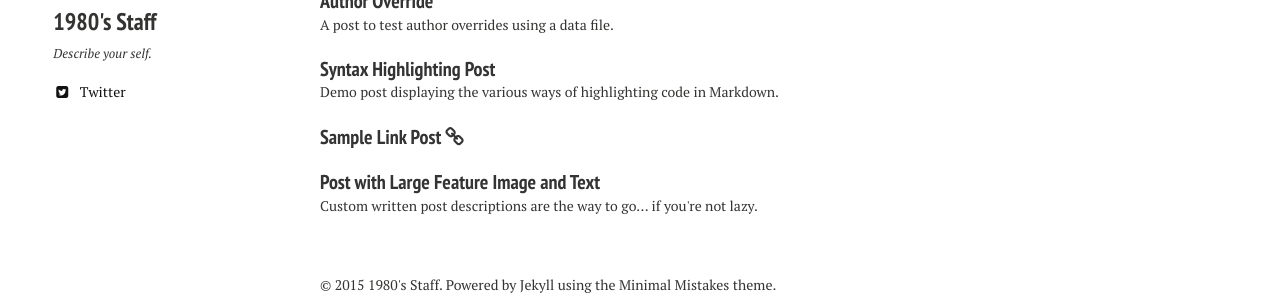
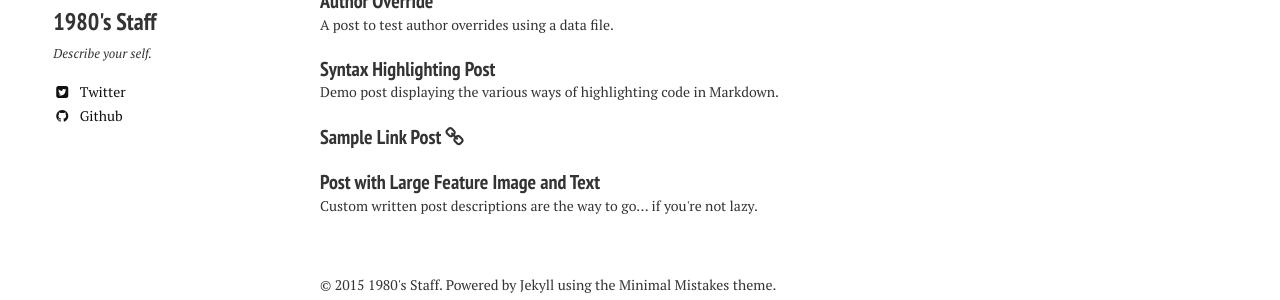
Before and after one commit to 19eighties/blog, a Jekyll site: the page built from index.md, in a window 1280 px wide. Shown: the part 614-914 px from the top of the page. Built offline with Jekyll 4.4.1, drawn with Linux system fonts in a browser that asks for light colours; nearby versions of some CDN libraries.

Commit message:
Update _config.yml

```diff
--- a/_config.yml
+++ b/_config.yml
@@ -40,7 +40,7 @@ owner:
     ad-client:
     ad-slot:
   bing-verify:
-  github: #19eighties
+  github: 19eighties
   stackoverflow: #http://stackoverflow.com/users/123456/username
   linkedin: #username
   xing: #username
```
